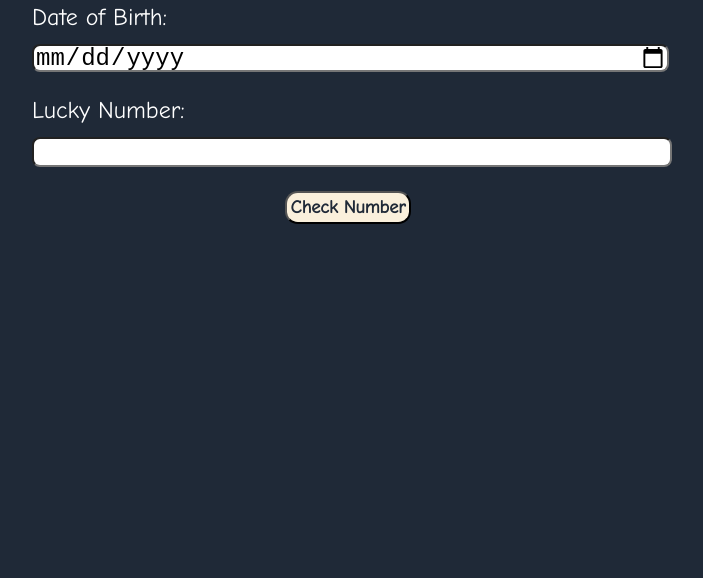
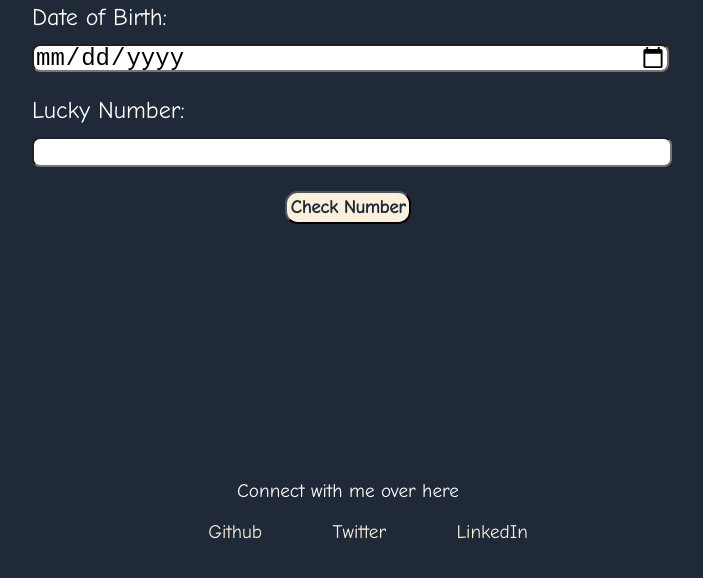
Before and after one commit to Vinayak-YB/Is-your-Birthday-lucky, a plain HTML site: page index.html in a window 1280 px wide. Shown: the part 94-672 px from the top of the page, without its empty margins (292-995 px from the left). Drawn offline with Linux system fonts and the light colour scheme.

Commit message:
footer update

```diff
--- a/index.html
+++ b/index.html
@@ -17,7 +17,14 @@
         <button id="check-number">Check Number</button>
         <div  id="output-box" disabled></div>
     </div>
-
+    <footer class="footer">
+        <div class="footer-header">Connect with me over here</div>
+        <ul class="social-links list-non-bullet">
+            <li class="list-inline"><a class="link" href="https://github.com/Vinayak-YB" target="blank">Github</a></li>
+            <li class="list-inline"><a class="link"href="https://twitter.com/vin_yb?s=08" target="blank">Twitter</a></li>
+            <li class="list-inline"><a class="link"href="https://www.linkedin.com/in/vinayak-bhustali-18076a1a0/" target="blank">LinkedIn</a></li>
+        </ul>
+    </footer>
 
     <script src="script.js"></script>
 </body>
--- a/style.css
+++ b/style.css
@@ -48,3 +48,39 @@ input{
     margin-top: 1rem;
     font-size: 1.5rem;
 }
+.link{
+    text-decoration:none;
+    padding:0.5rem 1rem;
+    color: var(--primary-beige);
+}
+.list-non-bullet{
+    list-style:none;
+}
+.footer{
+    margin-top: 14rem;
+    padding-top:1rem;
+    background-color: var(--primary-color);
+    padding:2rem 1rem;
+    border-top-right-radius: 2rem;
+    border-bottom-left-radius:2rem;;
+    text-align: center;
+    color:var(--pink);
+
+}
+.footer .link{
+    color: var(--primary-beige);
+}
+.footer .footer-header{
+
+    font-size:1.2rem;
+
+}
+.footer .ul{
+    padding-inline-start:0px;
+
+}
+.list-inline{
+    display:inline;
+    padding:0rem 1rem;
+    color:#767771;
+}
```
